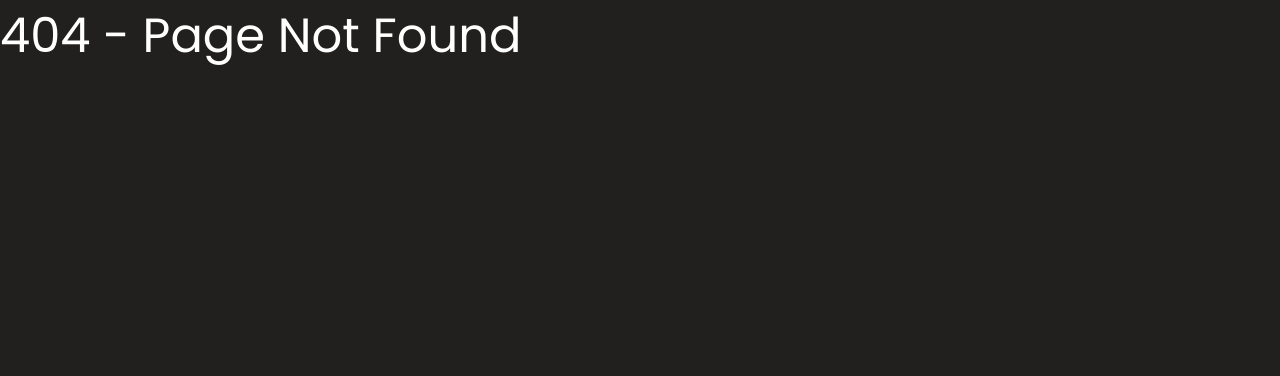
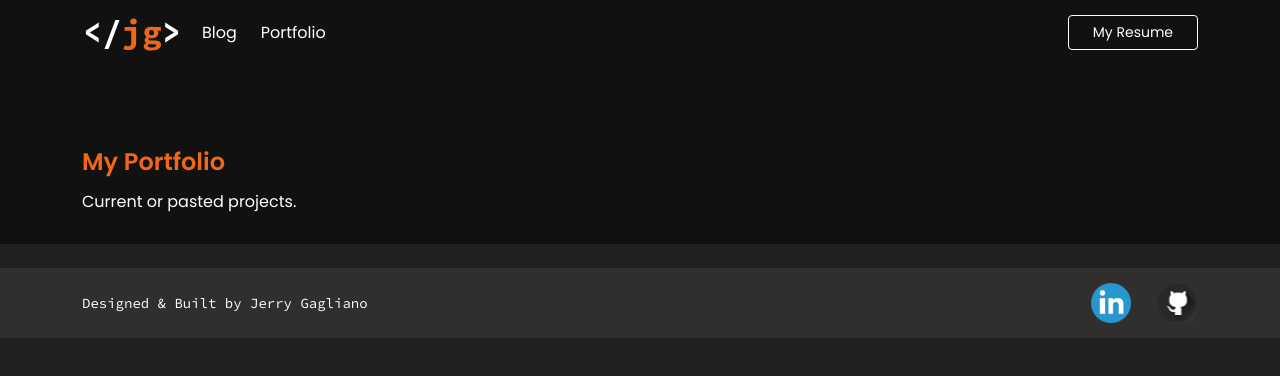
Before and after one commit to JGSolutions/jerry-gagliano, a Next.js app: page /portfolio in a window 1280 px wide. Before the commit this address had no page. Shown: the top 376 px of the page. Built offline with nearby package versions, Linux system fonts and the light colour scheme.

Commit message:
fixed link

```diff
--- a/components/header/header.tsx
+++ b/components/header/header.tsx
@@ -19,12 +19,12 @@ export default function Header() {
                     <nav className={styles.desktopNav}>
                         <ul role='list' className={styles.menu}>
                             <li>
-                                <Link href="https://fitvitfitness.com/blog/" className={styles.link}>Blog</Link>
+                                <Link href="/blog" className={styles.link}>Blog</Link>
                             </li>
 
-                            {/* <li>
-                                <Link href="https://fitvitfitness.com" className={styles.link}>Portfolio</Link>
-                            </li> */}
+                            <li>
+                                <Link href="/portfolio/" className={styles.link}>Portfolio</Link>
+                            </li>
                         </ul>
                     </nav>
                 </div>
@@ -61,10 +61,9 @@ export default function Header() {
 					<li>
 						<Link href="/blog">Blog</Link>
 					</li>
-                    {/* <li>
-						<Link href="/blog">Portfolio</Link>
-					</li> */}
-
+                    <li>
+						<Link href="/portfolio">Portfolio</Link>
+					</li>
                     <li>
 						<Link href="https://docs.google.com/document/d/1sunyIYQNLZfWAAQq1kbRtHBX0ivRrte58iJFHFpQxuc">My Resume</Link>
 					</li>
--- a/pages/portfolio/portfolio.tsx
+++ b/pages/portfolio/index.tsx
@@ -27,8 +27,8 @@ export default function Portfolio() {
                 <div className="container-lg">
                     <Header/>
                     <section className={styles.headerPageSection}>
-                        <h1 className={utilStyles.headerPageTitle}>My Blog</h1>
-                        <p className={utilStyles.headerPageSlogan}>Latest and updated news about projects, development tips and web experiences.</p>
+                        <h1 className={utilStyles.headerPageTitle}>My Portfolio</h1>
+                        <p className={utilStyles.headerPageSlogan}>Current or pasted projects.</p>
                     </section>
                 </div>
             </div>
@@ -38,8 +38,8 @@ export default function Portfolio() {
                     <div className="row">
                     </div>
                 </div>
+            </main>
 
-            </main>
             <Footer/>
         </>
     )
```
